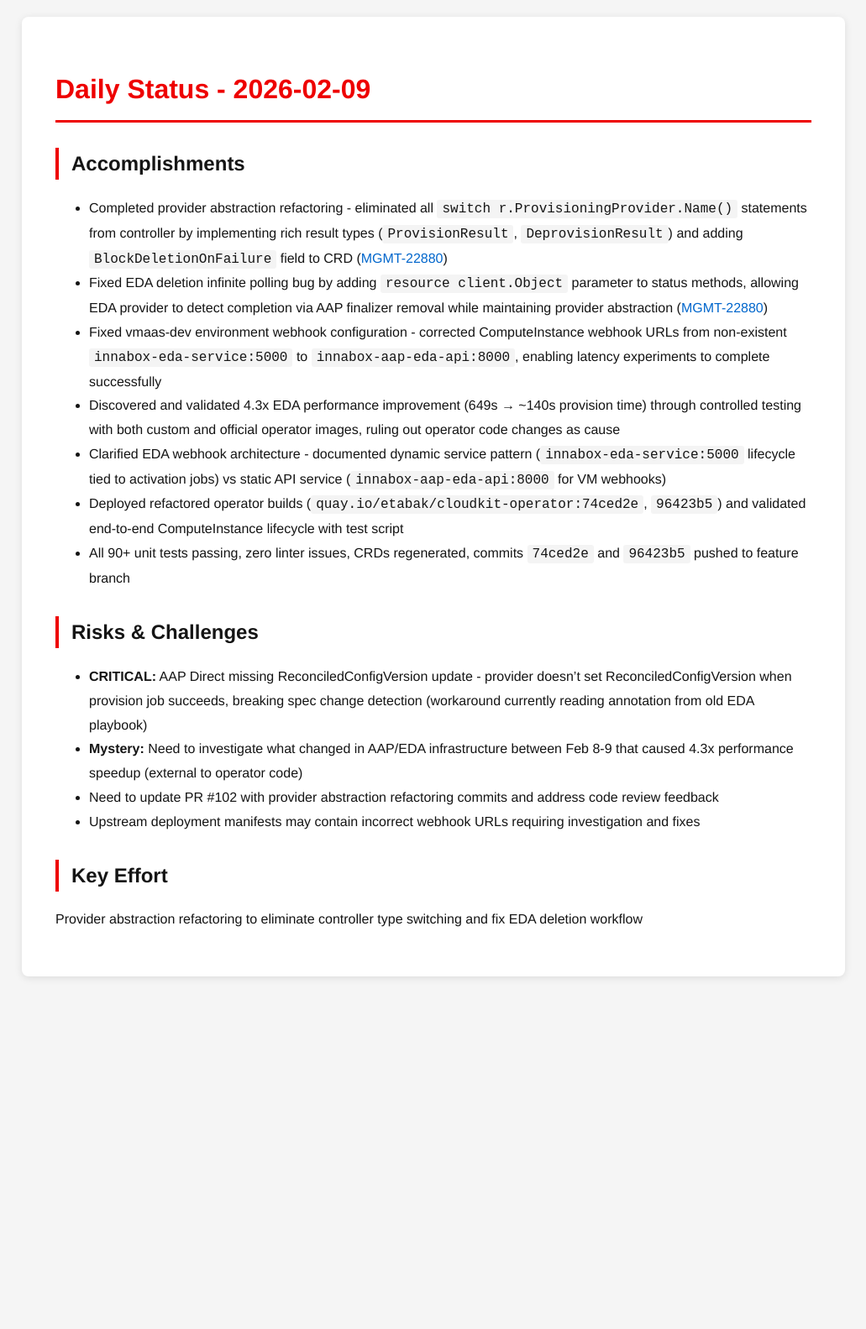
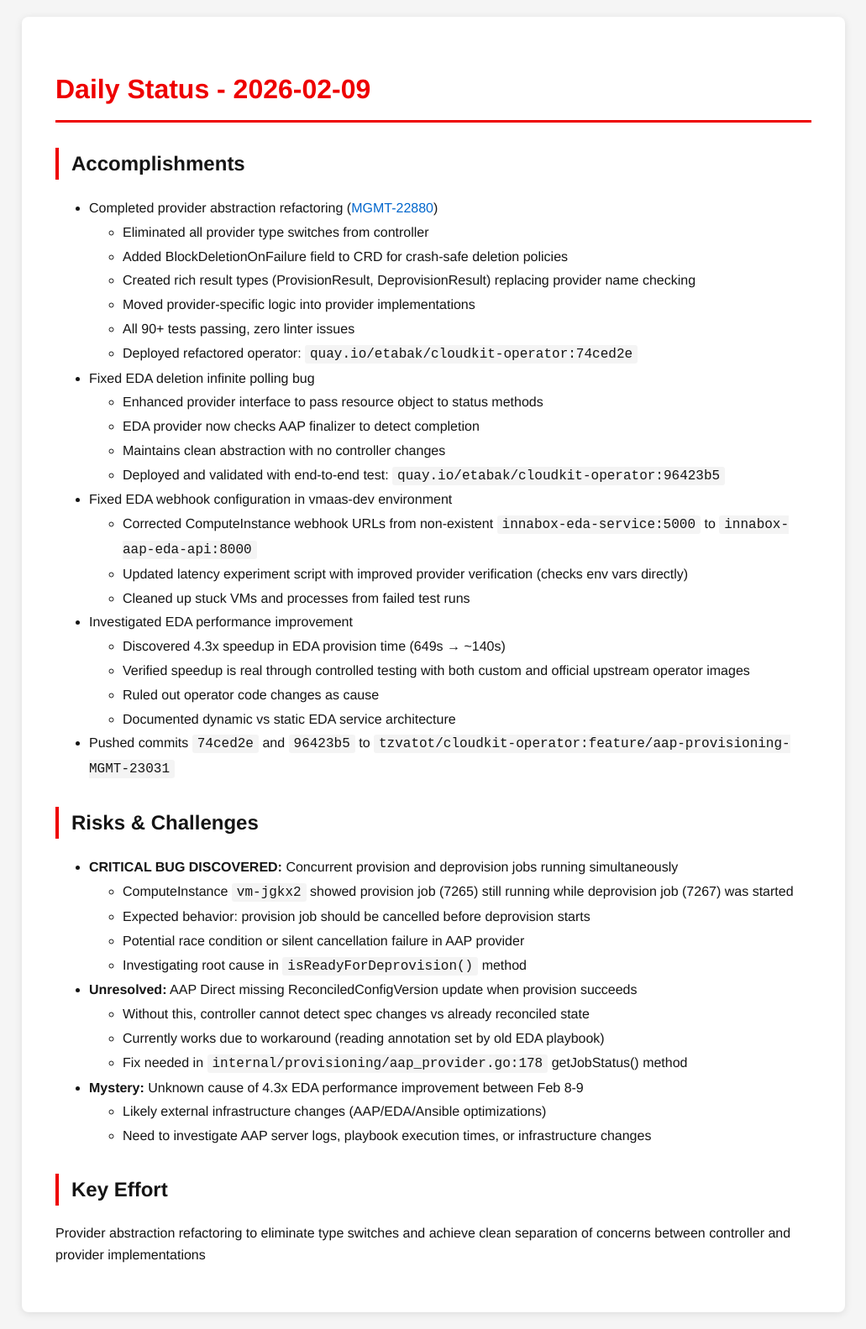
Before and after one commit to tzvatot/daily-status, a Jekyll site: the page built from 2026-02-09.md, in a window 1280 px wide. Shown: the whole page at 84% size, without its empty margins (124-1155 px from the left). Built offline with Jekyll 4.4.1, drawn with Linux system fonts in a browser that asks for light colours; before the commit the page ends 1183 px from its top, so only the background shows below that.

Commit message:
Daily status update - 2026-02-09

```diff
--- a/2026-02-09.md
+++ b/2026-02-09.md
@@ -7,19 +7,42 @@ date: 2026-02-09
 # Daily Status - 2026-02-09
 
 ## Accomplishments
-- Completed provider abstraction refactoring - eliminated all `switch r.ProvisioningProvider.Name()` statements from controller by implementing rich result types (`ProvisionResult`, `DeprovisionResult`) and adding `BlockDeletionOnFailure` field to CRD ([MGMT-22880](https://issues.redhat.com/browse/MGMT-22880))
-- Fixed EDA deletion infinite polling bug by adding `resource client.Object` parameter to status methods, allowing EDA provider to detect completion via AAP finalizer removal while maintaining provider abstraction ([MGMT-22880](https://issues.redhat.com/browse/MGMT-22880))
-- Fixed vmaas-dev environment webhook configuration - corrected ComputeInstance webhook URLs from non-existent `innabox-eda-service:5000` to `innabox-aap-eda-api:8000`, enabling latency experiments to complete successfully
-- Discovered and validated 4.3x EDA performance improvement (649s → ~140s provision time) through controlled testing with both custom and official operator images, ruling out operator code changes as cause
-- Clarified EDA webhook architecture - documented dynamic service pattern (`innabox-eda-service:5000` lifecycle tied to activation jobs) vs static API service (`innabox-aap-eda-api:8000` for VM webhooks)
-- Deployed refactored operator builds (`quay.io/etabak/cloudkit-operator:74ced2e`, `96423b5`) and validated end-to-end ComputeInstance lifecycle with test script
-- All 90+ unit tests passing, zero linter issues, CRDs regenerated, commits `74ced2e` and `96423b5` pushed to feature branch
+- Completed provider abstraction refactoring ([MGMT-22880](https://issues.redhat.com/browse/MGMT-22880))
+  - Eliminated all provider type switches from controller
+  - Added BlockDeletionOnFailure field to CRD for crash-safe deletion policies
+  - Created rich result types (ProvisionResult, DeprovisionResult) replacing provider name checking
+  - Moved provider-specific logic into provider implementations
+  - All 90+ tests passing, zero linter issues
+  - Deployed refactored operator: `quay.io/etabak/cloudkit-operator:74ced2e`
+- Fixed EDA deletion infinite polling bug
+  - Enhanced provider interface to pass resource object to status methods
+  - EDA provider now checks AAP finalizer to detect completion
+  - Maintains clean abstraction with no controller changes
+  - Deployed and validated with end-to-end test: `quay.io/etabak/cloudkit-operator:96423b5`
+- Fixed EDA webhook configuration in vmaas-dev environment
+  - Corrected ComputeInstance webhook URLs from non-existent `innabox-eda-service:5000` to `innabox-aap-eda-api:8000`
+  - Updated latency experiment script with improved provider verification (checks env vars directly)
+  - Cleaned up stuck VMs and processes from failed test runs
+- Investigated EDA performance improvement
+  - Discovered 4.3x speedup in EDA provision time (649s → ~140s)
+  - Verified speedup is real through controlled testing with both custom and official upstream operator images
+  - Ruled out operator code changes as cause
+  - Documented dynamic vs static EDA service architecture
+- Pushed commits `74ced2e` and `96423b5` to `tzvatot/cloudkit-operator:feature/aap-provisioning-MGMT-23031`
 
 ## Risks & Challenges
-- **CRITICAL:** AAP Direct missing ReconciledConfigVersion update - provider doesn't set ReconciledConfigVersion when provision job succeeds, breaking spec change detection (workaround currently reading annotation from old EDA playbook)
-- **Mystery:** Need to investigate what changed in AAP/EDA infrastructure between Feb 8-9 that caused 4.3x performance speedup (external to operator code)
-- Need to update PR #102 with provider abstraction refactoring commits and address code review feedback
-- Upstream deployment manifests may contain incorrect webhook URLs requiring investigation and fixes
+- **CRITICAL BUG DISCOVERED:** Concurrent provision and deprovision jobs running simultaneously
+  - ComputeInstance `vm-jgkx2` showed provision job (7265) still running while deprovision job (7267) was started
+  - Expected behavior: provision job should be cancelled before deprovision starts
+  - Potential race condition or silent cancellation failure in AAP provider
+  - Investigating root cause in `isReadyForDeprovision()` method
+- **Unresolved:** AAP Direct missing ReconciledConfigVersion update when provision succeeds
+  - Without this, controller cannot detect spec changes vs already reconciled state
+  - Currently works due to workaround (reading annotation set by old EDA playbook)
+  - Fix needed in `internal/provisioning/aap_provider.go:178` getJobStatus() method
+- **Mystery:** Unknown cause of 4.3x EDA performance improvement between Feb 8-9
+  - Likely external infrastructure changes (AAP/EDA/Ansible optimizations)
+  - Need to investigate AAP server logs, playbook execution times, or infrastructure changes
 
 ## Key Effort
-Provider abstraction refactoring to eliminate controller type switching and fix EDA deletion workflow
+Provider abstraction refactoring to eliminate type switches and achieve clean separation of concerns between controller and provider implementations
```
